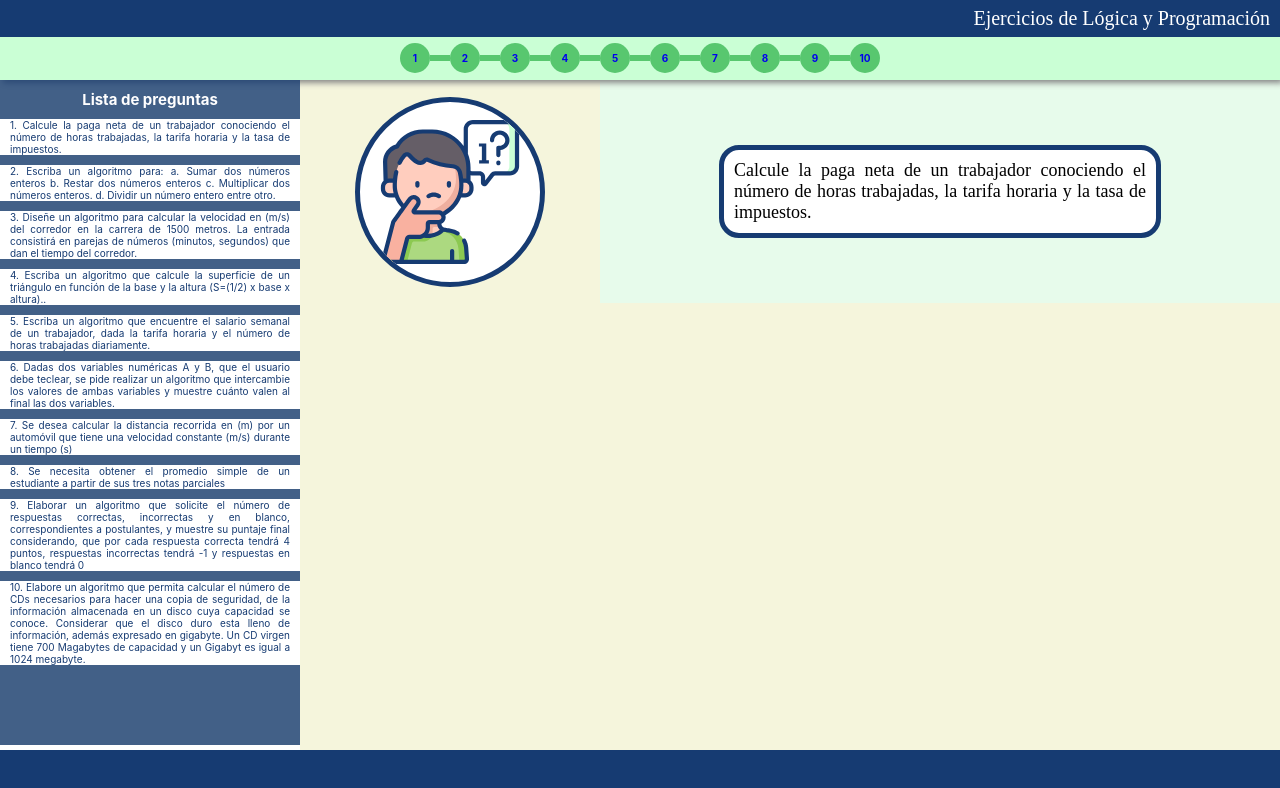
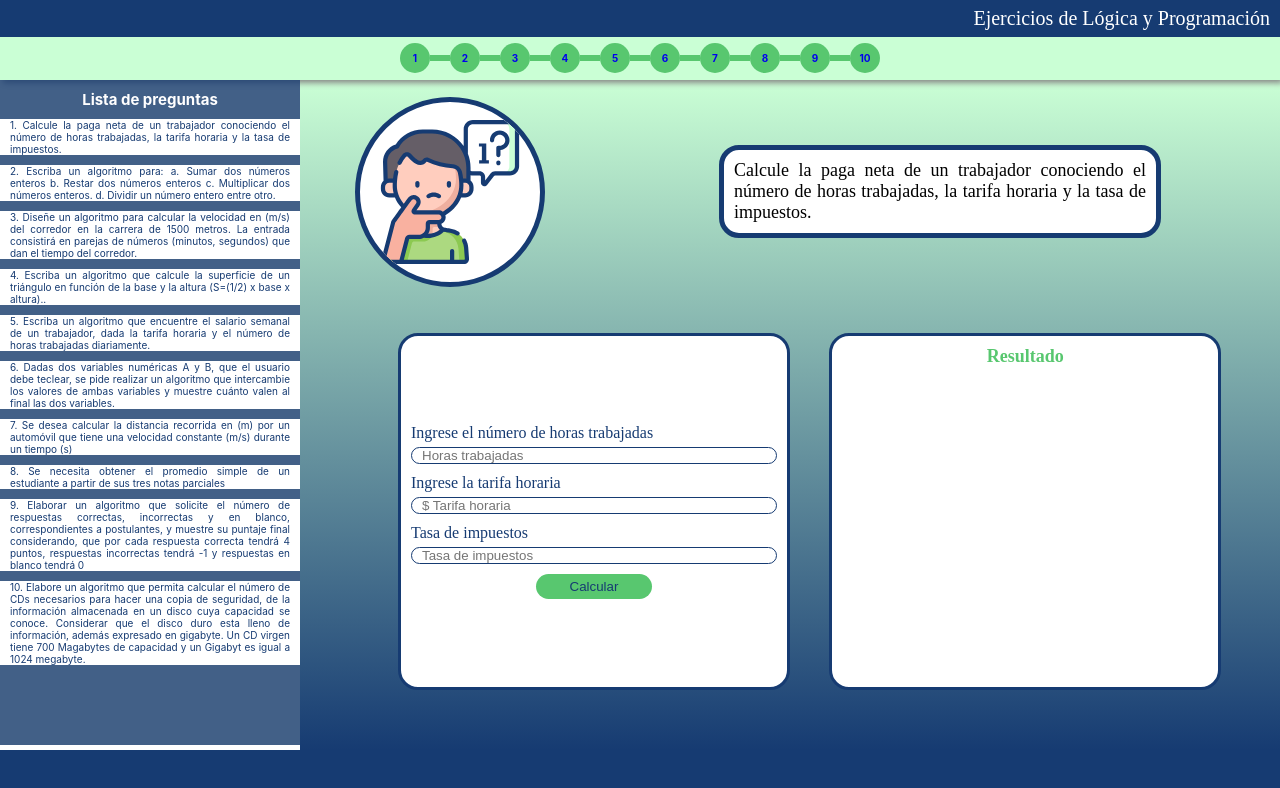
Before and after one commit to JonathanRugama/ejercicios-de-programacion-1, a React (Create React App) app: page /question-1 in a window 1280 px wide. Shown: the top 788 px of the page. Built offline with nearby package versions, Linux system fonts and the light colour scheme.

Commit message:
Se agrega el formulario del primer calculo, ademas de su respectivo resultado, se levanta el estado del formulario al solution-container, tambien se cambia el fondo de main

```diff
--- a/src/components/assets/css/layout.css
+++ b/src/components/assets/css/layout.css
@@ -66,7 +66,7 @@ html {
     display: grid;
     grid-template-columns: 300px auto;
     grid-template-rows: 0.5fr 1fr;
-
+    background: linear-gradient(180deg, rgba(202,255,213,1) 0%, rgba(22,59,114,1) 100%);
     grid-column-start: 2;
     grid-column-end:4;
     grid-row: 2;
@@ -80,3 +80,10 @@ html {
     grid-row: 2;
 
 }
+.solution-container {
+    display: flex;
+    justify-content: center;
+    grid-column-start: 1;
+    grid-column-end: 3;
+    grid-row: 2;
+}
--- a/src/components/assets/css/main.layout.css
+++ b/src/components/assets/css/main.layout.css
@@ -1,6 +1,5 @@
 .question-container {
     display: flex;
-    background-color: #E7FBEB;
     justify-content: center;
     align-items: center;
 }
@@ -35,3 +34,71 @@
     width: 80%;
     align-self: center;
 }
+
+/* INICIAN ESTILOS DE LA SECCION SOLUTION-CONTAINER */
+
+.form-solution {
+    display: flex;
+    flex-direction: column;
+    justify-content: center;
+    width: 40%;
+    height: 80%;
+    margin: 3% 4%;
+    border-radius: 2rem;
+    border: solid 3px var(--primary-color);
+
+    background-color: white;
+}
+.form-solution__item {
+    display: flex;
+    flex-direction: column;
+    margin-top: 1rem;
+    padding: 0 1rem;
+    justify-self: center;
+}
+.form-solution__item:first-child{
+    margin-top: 0;
+}
+.form-solution__item span {
+    font-size: var(--font-size-medium);
+    font-family: Rockwell;
+    color: var(--primary-color);
+}
+.form-solution__item input {
+    margin-top: 0.5rem;
+    border-radius: 1rem;
+    outline: none;
+    border: 1px solid var(--primary-color);
+    padding-left: 1rem;
+
+}
+.form-solution button {
+    width: 30%;
+    align-self: center;
+    margin-top: 1rem;
+    background-color: var(--progress-bar-color);
+    border: none;
+    border-radius: 2rem;
+    padding: 0.5rem;
+    color: var(--primary-color);
+
+}
+.form-solution button:hover {
+    border: solid 2px var(--primary-color);
+    font-weight: bold;
+}
+.results-container {
+    width: 40%;
+    height: 80%;
+    margin: 3% 0;
+    background-color: white;
+    border: solid 3px var(--primary-color);
+    border-radius: 2rem;
+}
+.results-title {
+    text-align: center;
+    margin-top: 1rem;
+    font-family: Rockwell;
+    color: var(--progress-bar-color);
+    font-size: var(--font-size-big);
+}
--- /dev/null
+++ b/src/components/form-solution.js
@@ -0,0 +1,52 @@
+import React from 'react';
+
+class FormSolution extends React.Component {
+    state ={};
+  /*  handleChange = (e) => {
+         console.log({name : e.target.name, value : e.target.value});
+        this.setState({
+            [e.target.name]: e.target.value,
+        });
+    } */
+    handleClick = (e) => {
+        console.log("Button was clicked")
+    }
+
+    render() {
+        return(
+    <form onSubmit={this.props.onSubmit} className="form-solution" action="">
+        <label className="form-solution__item" htmlFor="">
+            <span>Ingrese el número de horas trabajadas</span>
+            <input
+            onChange={this.props.onChange}
+            type="text"
+            placeholder="Horas trabajadas"
+            name="horasTrabajadas"
+            value={this.props.formValues.horasTrabajadas}/>
+        </label>
+        <label className="form-solution__item" htmlFor="">
+            <span>Ingrese la tarifa horaria</span>
+            <input
+            onChange={this.props.onChange}
+            type="text"
+            placeholder="$ Tarifa horaria"
+            name="tarifaHoraria"
+            value={this.props.formValues.tarifaHoraria}/>
+        </label>
+        <label className="form-solution__item" htmlFor="">
+            <span>Tasa de impuestos</span>
+            <input
+            onChange={this.props.onChange}
+            type="text"
+            placeholder="Tasa de impuestos"
+            name="tasaImpuestos"
+            value={this.props.formValues.tasaImpuestos}/>
+        </label>
+        <button onClick={this.handleClick}>Calcular</button>
+    </form>
+    )
+    }
+
+}
+
+export default FormSolution
--- a/src/components/pages/question-one.js
+++ b/src/components/pages/question-one.js
@@ -1,12 +1,14 @@
 import React from 'react';
 import Question from '../question-container';
 import ImgContainer from '../img-container'
+import Solution from '../solution-container'
 
 const QuestionOne = () => {
     return (
         <React.Fragment>
         <ImgContainer number={0}/>
         <Question fontsize="b-font" sentence="Calcule la paga neta de un trabajador conociendo el número de horas trabajadas, la tarifa horaria y la tasa de impuestos."/>
+        <Solution/>
         </React.Fragment>
     )
 }
--- /dev/null
+++ b/src/components/results.js
@@ -0,0 +1,12 @@
+import React from 'react'
+
+const Results = (props) => {
+    return(
+        <div className="results-container">
+            <h2 className="results-title">Resultado</h2>
+            <p>{props.resultado}</p>
+        </div>
+    )
+}
+
+export default Results
--- /dev/null
+++ b/src/components/solution-container.js
@@ -0,0 +1,65 @@
+import React from 'react';
+import FormSolution from './form-solution'
+import Results from './results';
+
+class Solution extends React.Component {
+    state = {
+        form: {
+        horasTrabajadas:'',
+        tarifaHoraria: '',
+        tasaImpuestos: ''
+    },
+        resultado : ''
+
+}
+
+    handleChange = (e) => {
+        /* const nextForm = this.state.form;
+        nextForm[e.target.name] = e.target.value */
+        this.setState({
+           /*  form:nextForm, */
+           form: {
+               /* Dejamos caer todos los valores anteriores */
+               ...this.state.form,
+               /* Y añadimos el adicional o sobreescribimos */
+               [e.target.name]: e.target.value,
+           }
+
+        })
+    }
+    handleSubmit = (e) => {
+        e.preventDefault()
+        var result = 0;
+        var salario = this.state.form.horasTrabajadas * this.state.form.tarifaHoraria
+        var tasaImpuestosxRestar = this.state.form.tasaImpuestos * salario
+        result = salario - tasaImpuestosxRestar;
+        this.setState({resultado: result})
+        console.log(`Form was submitted y el resultado es ${result}`)
+
+
+    }
+   /*  calculateNetPay = () => {
+
+
+        return result;
+    } */
+    render() {
+        return (
+            <section className="solution-container">
+                <FormSolution
+                onChange={this.handleChange}
+                onSubmit={this.handleSubmit}
+                formValues={this.state.form}/>
+                <Results
+                horasTrabajadas={this.state.form.horasTrabajadas}
+                tarifaHoraria = {this.state.form.tarifaHoraria}
+                tasaImpuestos = {this.state.form.tasaImpuestos}
+                resultado = {this.state.resultado}
+                />
+
+            </section>
+        )
+    }
+}
+
+export default Solution
```
